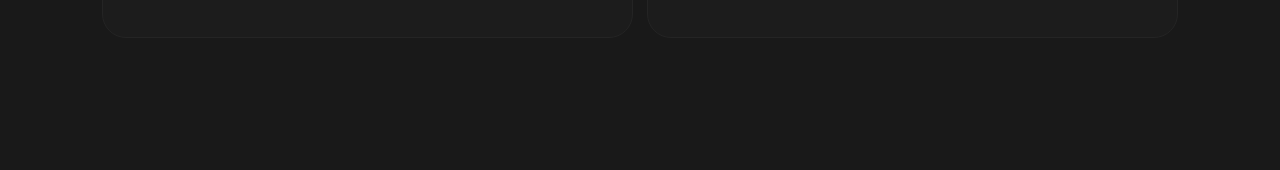
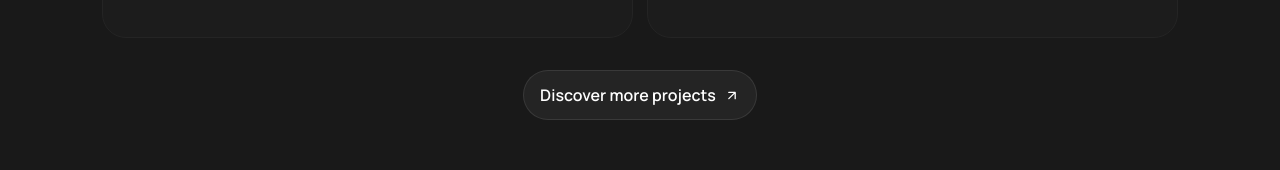
Before and after one commit to MasterLexhie/cynthia-portfolio, a Next.js app: page / in a window 1280 px wide. Shown: the part 4425-4595 px from the top of the page. Built offline with nearby package versions, Linux system fonts and the light colour scheme; a web font is replaced by a local one.

Commit message:
included discover more button

```diff
--- a/src/components/landing-page/ProjectSection.tsx
+++ b/src/components/landing-page/ProjectSection.tsx
@@ -6,8 +6,6 @@
 import { projectList } from '@/data/projects'
 
 const ProjectSection: React.FC = () => {
-  const handleClick = () => alert("let's Talk")
-
   return (
     <section id='projects' className='pb-40'>
       <div className='max-w-[1120px] px-[22px] sm:px-[66px] lg:px-[22px] mx-auto'>
@@ -25,19 +23,18 @@
               <ProductCard key={project.id} project={project} />
             ))}
           </div>
-          {/* Add logic to conditionally load more project - Determine how many should show at a time */}
-          {projectList.length < 11 && (
+
           <div className='flex justify-center'>
             <Button
               text={'Discover more projects'}
-                iconUrl='/arrow-up-right.svg'
+              iconUrl='/images/arrow-up-right.svg'
               iconPosition='right'
               variant='secondary'
               textColor='text-white'
-                handleClick={handleClick}
+              isLink={true}
+              linkUrl='https://www.behance.net/839d7a1eCynthiaOsi'
             />
           </div>
-          )}
         </div>
       </div>
     </section>
```
Lines whose indentation alone changed are shown as unchanged.
